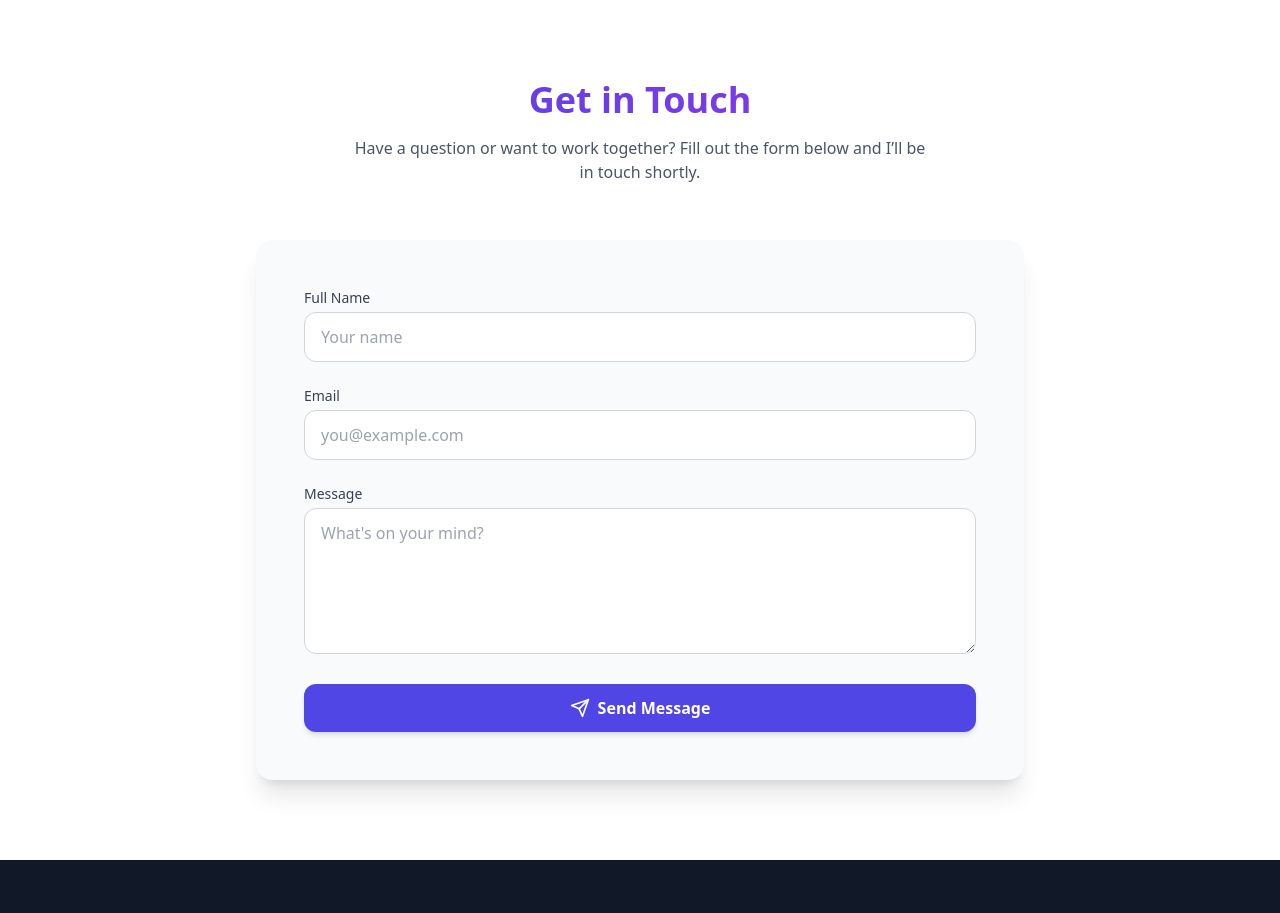
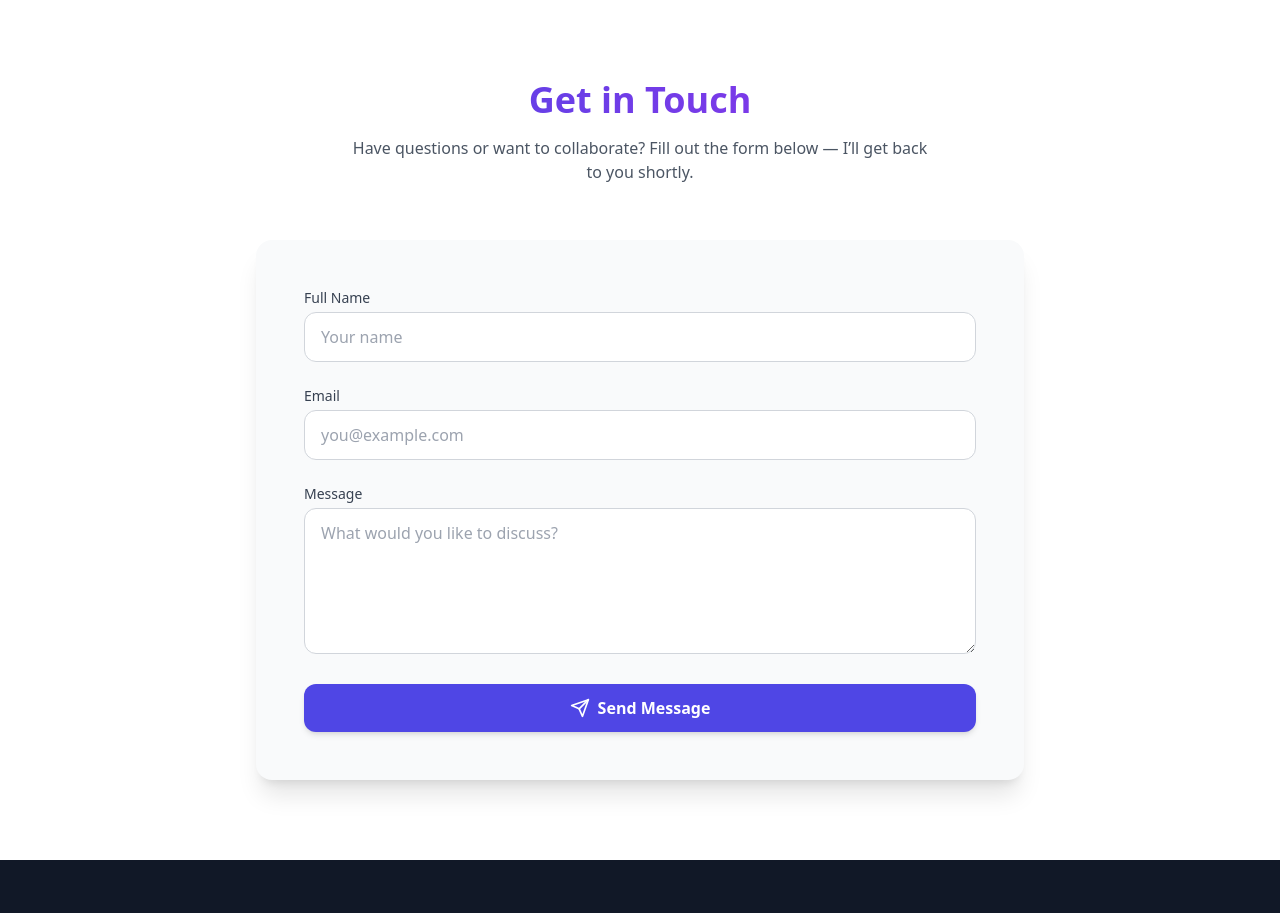
Before and after one commit to bhuvana816/Portfolio., a React (Vite) app: page / in a window 1280 px wide. Shown: the part 2880-3793 px from the top of the page. Built offline with nearby package versions, Linux system fonts and the light colour scheme.

Commit message:
Update Contact.tsx

```diff
--- a/src/components/Contact.tsx
+++ b/src/components/Contact.tsx
@@ -1,9 +1,9 @@
 import React, { useState } from 'react';
 import { motion } from 'framer-motion';
+import emailjs from '@emailjs/browser';
+import { SendIcon, CheckCircle, AlertCircle } from 'lucide-react';
 import AnimatedSection from './AnimatedSection';
-import emailjs from '@emailjs/browser';
-import { FormStatus, ContactFormData } from '../types';
-import { SendIcon, CheckCircle, AlertCircle } from 'lucide-react';
+import { ContactFormData, FormStatus } from '../types';
 
 const Contact: React.FC = () => {
   const [formData, setFormData] = useState<ContactFormData>({
@@ -26,34 +26,36 @@ const Contact: React.FC = () => {
     setFormData((prev) => ({ ...prev, [name]: value }));
   };
 
-  const handleSubmit = async (e: React.FormEvent) => {
-    e.preventDefault();
-
+  const validateForm = () => {
     if (!formData.name || !formData.email || !formData.message) {
-      return setFormStatus({
+      setFormStatus({
         isSubmitting: false,
         isSuccess: false,
         isError: true,
-        message: 'Please fill out all fields',
+        message: 'All fields are required.',
       });
+      return false;
     }
 
-    const emailRegex = /^[^\s@]+@[^\s@]+\.[^\s@]+$/;
-    if (!emailRegex.test(formData.email)) {
-      return setFormStatus({
+    const emailPattern = /^[^\s@]+@[^\s@]+\.[^\s@]+$/;
+    if (!emailPattern.test(formData.email)) {
+      setFormStatus({
         isSubmitting: false,
         isSuccess: false,
         isError: true,
-        message: 'Please enter a valid email address',
+        message: 'Please enter a valid email address.',
       });
+      return false;
     }
 
-    setFormStatus({
-      isSubmitting: true,
-      isSuccess: false,
-      isError: false,
-      message: '',
-    });
+    return true;
+  };
+
+  const handleSubmit = async (e: React.FormEvent) => {
+    e.preventDefault();
+    if (!validateForm()) return;
+
+    setFormStatus({ isSubmitting: true, isSuccess: false, isError: false, message: '' });
 
     try {
       const result = await emailjs.send(
@@ -72,26 +74,28 @@ const Contact: React.FC = () => {
           isSubmitting: false,
           isSuccess: true,
           isError: false,
-          message: 'Message sent successfully!',
+          message: 'Your message has been sent successfully!',
         });
         setFormData({ name: '', email: '', message: '' });
       } else {
-        throw new Error('Failed to send email');
+        throw new Error('Unexpected response from server.');
       }
     } catch {
       setFormStatus({
         isSubmitting: false,
         isSuccess: false,
         isError: true,
-        message: 'Failed to send message. Please try again later.',
+        message: 'Failed to send your message. Please try again later.',
       });
     }
   };
 
-  const inputClasses = `w-full px-4 py-3 border border-gray-300 dark:border-gray-700
-     rounded-xl focus:outline-none focus:ring-2 focus:ring-indigo-500
-     dark:focus:ring-indigo-400 bg-white dark:bg-gray-800 text-gray-900
-     dark:text-white transition-all duration-200`;
+  const inputBaseClass =
+    `w-full px-4 py-3 border rounded-xl focus:outline-none focus:ring-2
+     bg-white dark:bg-gray-800 text-gray-900 dark:text-white
+     border-gray-300 dark:border-gray-700
+     focus:ring-indigo-500 dark:focus:ring-indigo-400
+     transition-all duration-200`;
 
   return (
     <section
@@ -104,7 +108,7 @@ const Contact: React.FC = () => {
             Get in Touch
           </h2>
           <p className="text-gray-600 dark:text-gray-300 max-w-xl mx-auto text-sm sm:text-base">
-            Have a question or want to work together? Fill out the form below and I’ll be in touch shortly.
+            Have questions or want to collaborate? Fill out the form below — I’ll get back to you shortly.
           </p>
         </AnimatedSection>
 
@@ -124,7 +128,7 @@ const Contact: React.FC = () => {
                 name="name"
                 value={formData.name}
                 onChange={handleChange}
-                className={inputClasses}
+                className={inputBaseClass}
                 placeholder="Your name"
                 disabled={formStatus.isSubmitting || formStatus.isSuccess}
               />
@@ -140,7 +144,7 @@ const Contact: React.FC = () => {
                 name="email"
                 value={formData.email}
                 onChange={handleChange}
-                className={inputClasses}
+                className={inputBaseClass}
                 placeholder="you@example.com"
                 disabled={formStatus.isSubmitting || formStatus.isSuccess}
               />
@@ -156,8 +160,8 @@ const Contact: React.FC = () => {
                 value={formData.message}
                 onChange={handleChange}
                 rows={5}
-                className={inputClasses}
-                placeholder="What's on your mind?"
+                className={inputBaseClass}
+                placeholder="What would you like to discuss?"
                 disabled={formStatus.isSubmitting || formStatus.isSuccess}
               />
             </div>
@@ -182,10 +186,13 @@ const Contact: React.FC = () => {
 
             <motion.button
               type="submit"
-              className="w-full py-3 px-6 bg-indigo-600 hover:bg-indigo-700 dark:bg-indigo-500 dark:hover:bg-indigo-600 text-white font-semibold rounded-xl shadow-md transition-all duration-200 flex items-center justify-center gap-2"
+              className={`w-full py-3 px-6 bg-indigo-600 hover:bg-indigo-700
+                dark:bg-indigo-500 dark:hover:bg-indigo-600 text-white font-semibold
+                rounded-xl shadow-md transition-all duration-200 flex items-center justify-center gap-2
+                ${formStatus.isSubmitting || formStatus.isSuccess ? 'opacity-70 cursor-not-allowed' : ''}`}
               disabled={formStatus.isSubmitting || formStatus.isSuccess}
-              whileHover={!formStatus.isSubmitting && !formStatus.isSuccess ? { scale: 1.02 } : {}}
-              whileTap={!formStatus.isSubmitting && !formStatus.isSuccess ? { scale: 0.98 } : {}}
+              whileHover={{ scale: 1.02 }}
+              whileTap={{ scale: 0.98 }}
             >
               {formStatus.isSubmitting ? (
                 <>
```
